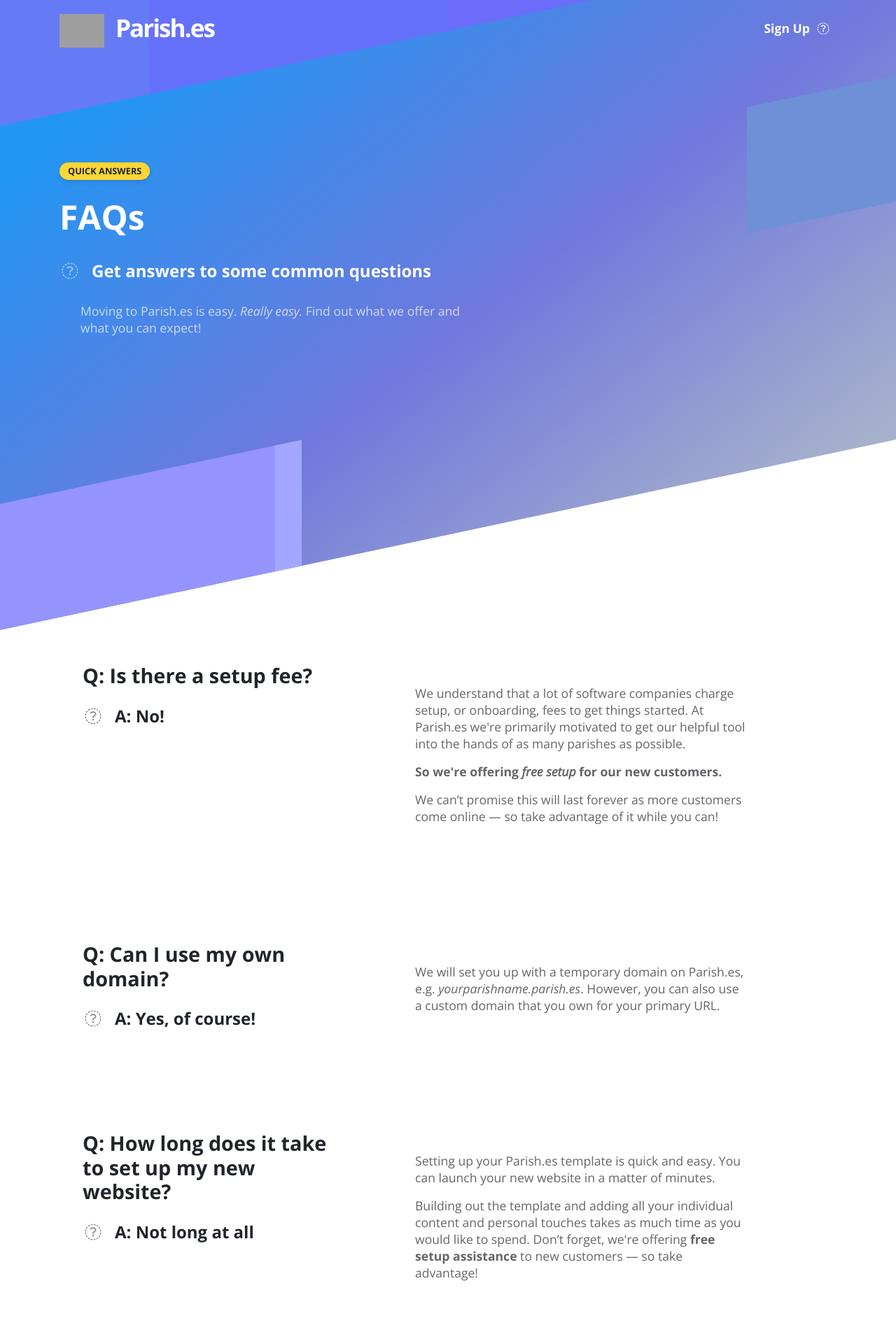
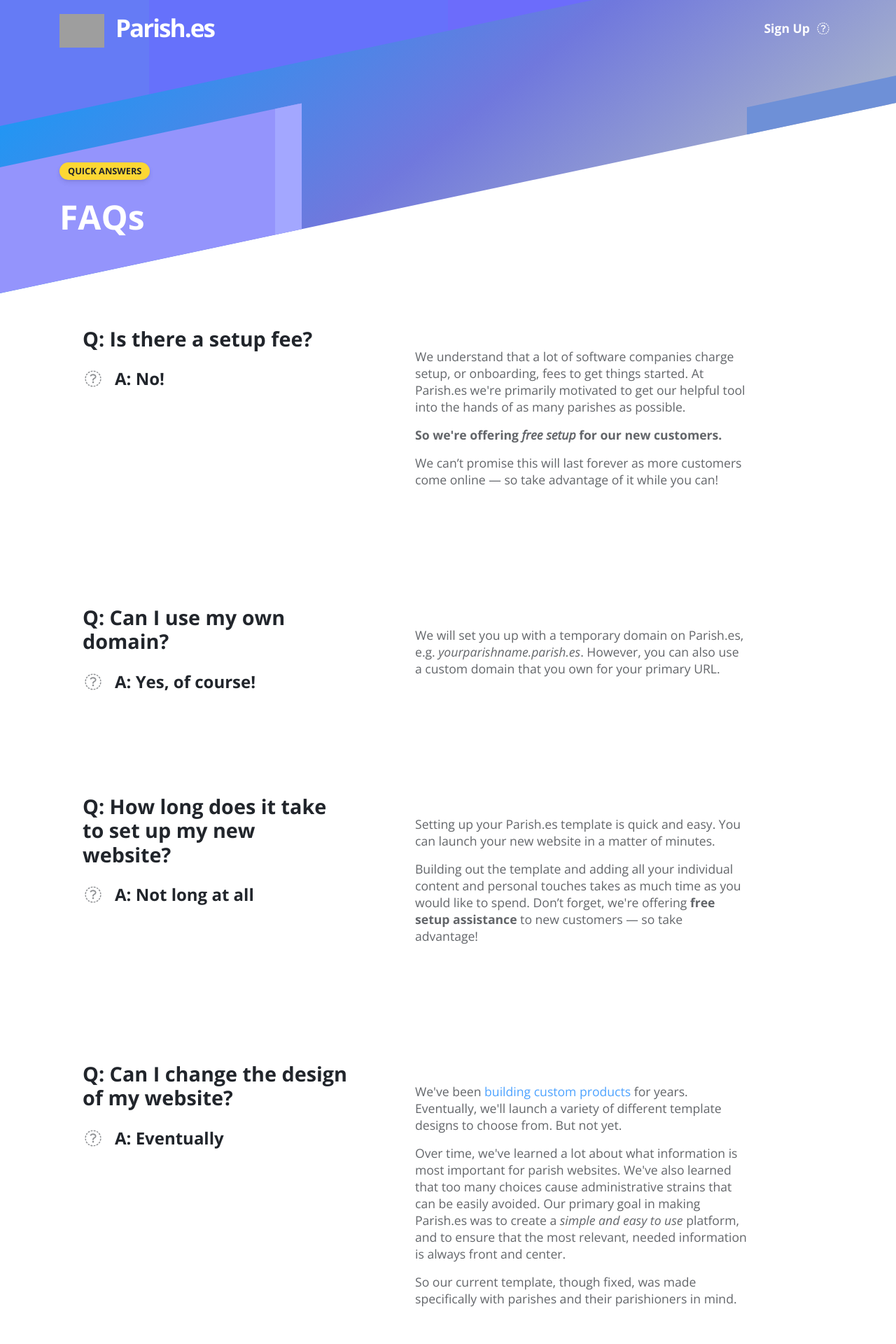
Before and after one commit to fiatinsight/parishsplash, a Jekyll site: the page built from _pages/faq.html, in a window 1280 px wide. Shown: the top 1920 px of the page at 70% size. Built offline with Jekyll 4.4.1, drawn with Linux system fonts in a browser that asks for light colours; nearby versions of some CDN libraries; library files that are not in the unit come from our copies; grey boxes are pictures that could not be loaded.

```diff
--- a/_pages/faq.html
+++ b/_pages/faq.html
@@ -2,7 +2,7 @@
 layout: default
 permalink: faq
 ---
-<section style="height: 100vh;">
+<section>
 	<nav class="navbar navbar-expand-lg">
 		<div class="container">
 		  <a class="navbar-brand" href="/"><img src="https://s3.amazonaws.com/parish.es/brand/parishes-logo_v4-icon.svg" class="mr-3"><span>Parish.es</span></a>
@@ -26,12 +26,10 @@ permalink: faq
 		</div>
 	  <div class="container slideUp">
 	    <div class="row justify-content-between pb-lg-0">
-	      <div class="col-lg-7 pb-5 pb-lg-0">
+	      <div class="col-lg-7 pb-5 pb-lg-5">
 					<div class="callout white">
 						<h5 class="layer-1">Quick answers</h5>
 		        <h1>FAQs</h1>
-		        <h3 class="d-none d-lg-block"><i class="fas fa-badge-check mr-3"></i>Get answers to some common questions</h3>
-						<h6>Moving to Parish.es is easy. <em>Really easy.</em> Find out what we offer and what you can expect!</h6>
 					</div>
 	      </div>
 	    </div>
--- a/_sass/fiat-ui/typography.scss
+++ b/_sass/fiat-ui/typography.scss
@@ -48,3 +48,31 @@ h6 {
     font-size: 14px;
   }
 }
+
+.desc {
+  padding: 20px;
+  background: $blue_gray;
+  margin: 20px 0;
+  border-radius: 5px;
+  position: relative;
+  &.red {
+    background: $light_red;
+    color: $red;
+  }
+  &.yellow {
+    background: $yellow;
+    color: $dark_gray;
+  }
+  &.green {
+    background: $green;
+    color: $white;
+  }
+  a {
+    color: $black;
+    border-bottom: 2px solid $gray;
+    &:hover:not(.btn) {
+      color: $charcoal;
+      border-bottom: 2px solid $charcoal;
+    }
+  }
+}
--- a/index.html
+++ b/index.html
@@ -97,7 +97,7 @@ layout: default
 			</div>
 			<div class="col-lg-4 pb-5 pb-lg-0 pt-5 pt-lg-0">
 				<video width="100%" autoplay muted loop class="layer-2 mb-5 d-none d-lg-block">
-				 <source src="//s3.amazonaws.com/parish.es/brand/demo-mobile-1.mp4" type="video/mp4">
+				 <source src="//s3.amazonaws.com/parish.es/brand/videos/parishes_mobile_demo.mp4" type="video/mp4">
 				</video>
 				<!-- <div class="callout">
 					<i class="far fa-code-branch heading bg-light-gray text-dark layer-1 mb-5 mt-5 mt-lg-0"></i>
```
Also changed, not shown: _pages/guide.html (added, +72 -0 lines), 5 other files.
